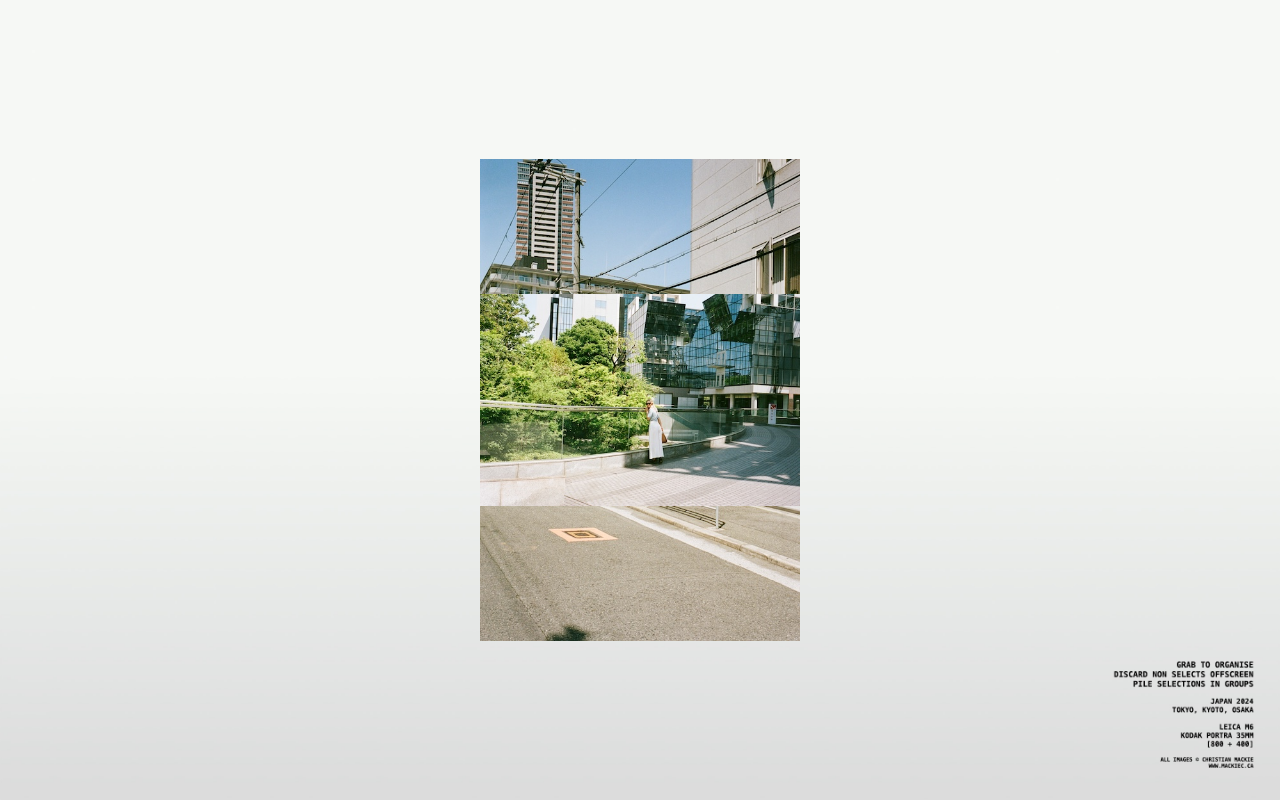
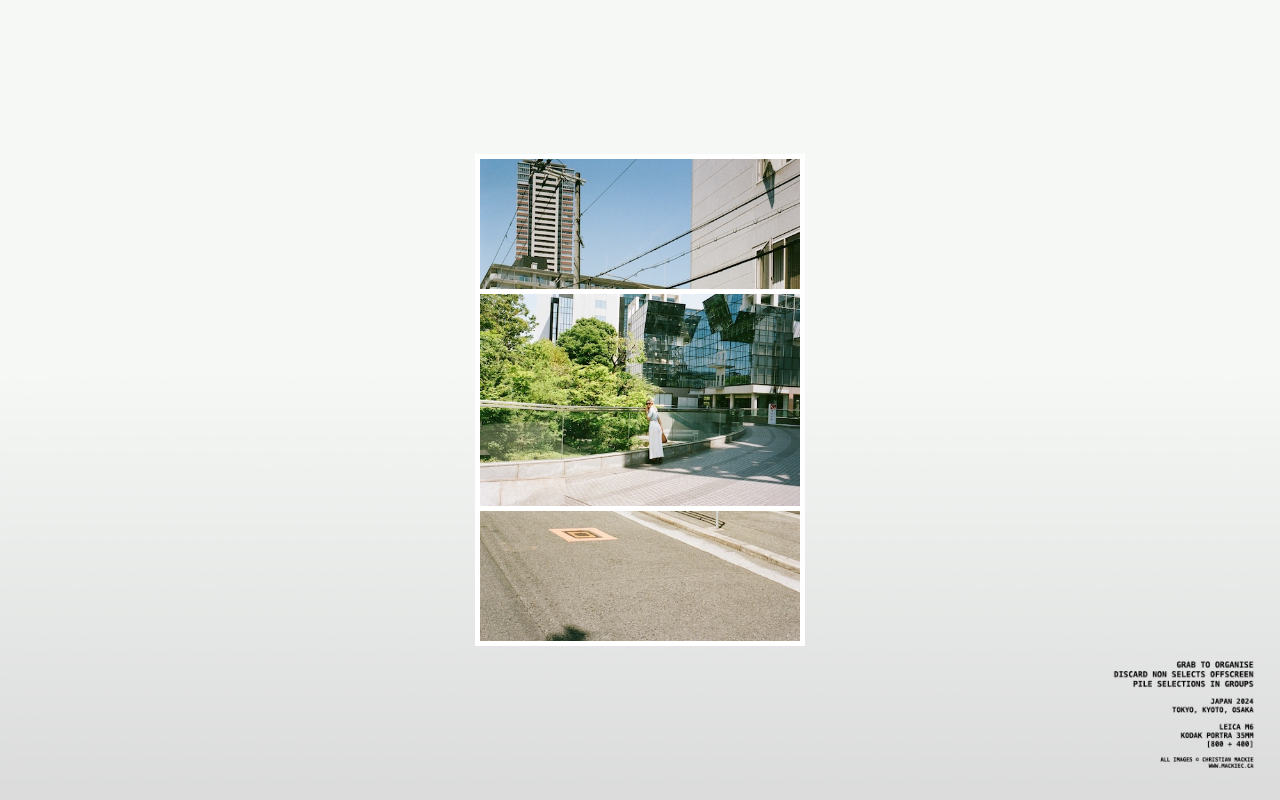
Before and after one commit to mackiec/gallery-project, a website: page index.html in a window 1280 px wide. Drawn offline with Linux system fonts and the light colour scheme.

Commit message:
inner white border on images

```diff
--- a/styles.css
+++ b/styles.css
@@ -31,6 +31,8 @@ body {
     height: auto;
     cursor: grab;
     user-select: none;
+    box-shadow: 0 0 0 30px #fff inset;
+    padding: 5px;
 }
 
 @media (max-width: 600px) {
```
Also changed, not shown: 1 other file.
